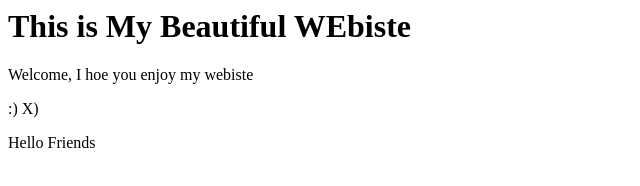
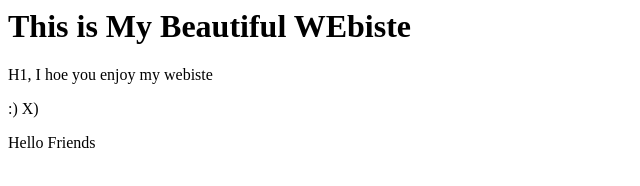
Before and after one commit to riteshkumariolcp/awesome-repo, a plain HTML site: page index.html in a window 1280 px wide. Shown: the full height of the page, 0-640 px from the left. Drawn offline with Linux system fonts and the light colour scheme.

```diff
--- a/index.html
+++ b/index.html
@@ -1,7 +1,7 @@
 <html>
 <title>This is my website</title>
 <h1>This is My Beautiful WEbiste</h1>
-<p>Welcome, I hoe you enjoy my webiste</p>
+<p>H1, I hoe you enjoy my webiste</p>
 <p> :) X) </p>
 <p>Hello Friends</p>
 </html>
```
